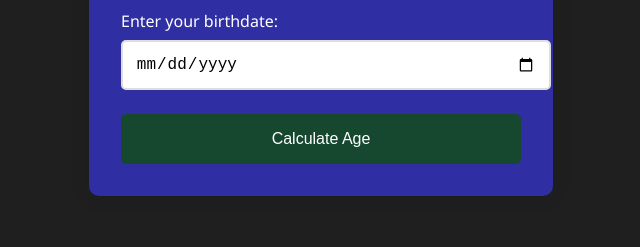
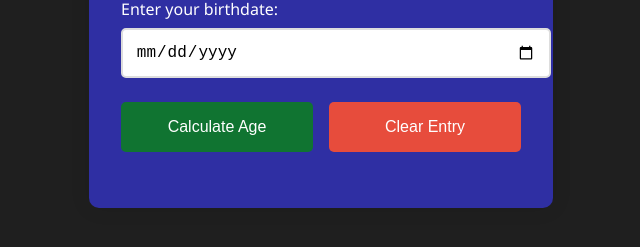
Before and after one commit to ThayerY/Age-Calculator, a plain HTML site: page index.html in a window 1280 px wide. Shown: the part 357-604 px from the top of the page, without its empty margins (319-959 px from the left). Drawn offline with Linux system fonts and the light colour scheme.

Commit message:
added a clear input button

```diff
--- a/app.js
+++ b/app.js
@@ -47,3 +47,20 @@ const displayResults = (years, months, days) => {
   const resultDiv = document.getElementById('result');
   resultDiv.classList.add('show');
 }
+
+const resetCalculator = () => {
+  // Clear the input
+  document.getElementById('birthdate').value = '';
+
+  // Hide the result section with animation
+  const resultDiv = document.getElementById('result');
+  resultDiv.classList.remove('show');
+
+  // Reset the numbers
+  document.getElementById('years').textContent = '0';
+  document.getElementById('months').textContent = '0';
+  document.getElementById('days').textContent = '0';
+
+  // Clear the message
+  document.getElementById('ageMessage').textContent = '';
+}
--- a/index.html
+++ b/index.html
@@ -15,7 +15,10 @@
       <label for="birthdate">Enter your birthdate:</label>
       <input type="date" id="birthdate" required>
     </div>
-    <button onclick="calculateAge()">Calculate Age</button>
+    <div class="button-group">
+      <button onclick="calculateAge()" class="calculate-btn">Calculate Age</button>
+      <button onclick="resetCalculator()" class="reset-btn">Clear Entry</button>
+    </div>
     <div class="result" id="result">
       <p id="ageMessage"></p>
       <div class="age-breakdown">
--- a/styles.css
+++ b/styles.css
@@ -9,7 +9,6 @@ body {
 }
 
 .container {
-  /* background-color: #a5a1a1; */
   background-color: #2f2fa3;
   padding: 2rem;
   border-radius: 10px;
@@ -49,21 +48,43 @@ input[type="date"]:focus {
   border-color: #83a4d4;
 }
 
-button {
-  width: 100%;
-  padding: 1rem;
-  background-color: #0d5304b7;
+.button-group {
+  display: grid;
+  grid-template-columns: 1fr 1fr;
+  gap: 1rem;
+  margin-bottom: 1.5rem;
+}
+
+.calculate-btn {
+  background-color: #059105b6;
   color: white;
   border: none;
   border-radius: 5px;
+  padding: 1rem;
   font-size: 1rem;
   cursor: pointer;
   transition: background-color 0.3s;
 }
 
-button:hover {
+.calculate-btn:hover {
   background-color: #6b8cb3;
 }
+
+.reset-btn {
+  background-color: #e74c3c;
+  color: white;
+  border: none;
+  border-radius: 5px;
+  padding: 1rem;
+  font-size: 1rem;
+  cursor: pointer;
+  transition: background-color 0.3s;
+}
+
+.reset-btn:hover {
+  background-color: #c0392b;
+}
+
 
 .result {
   margin-top: 1.5rem;
```
